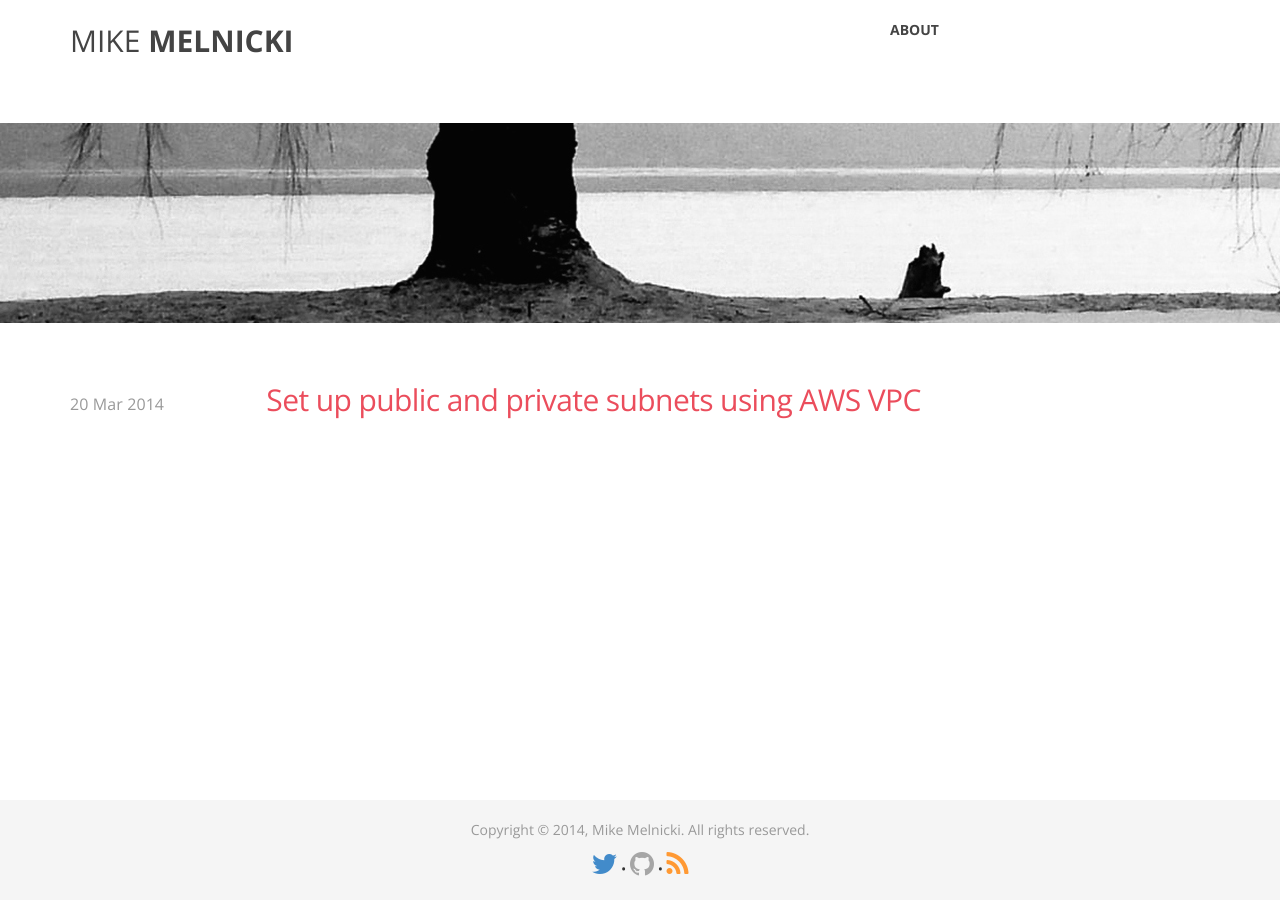
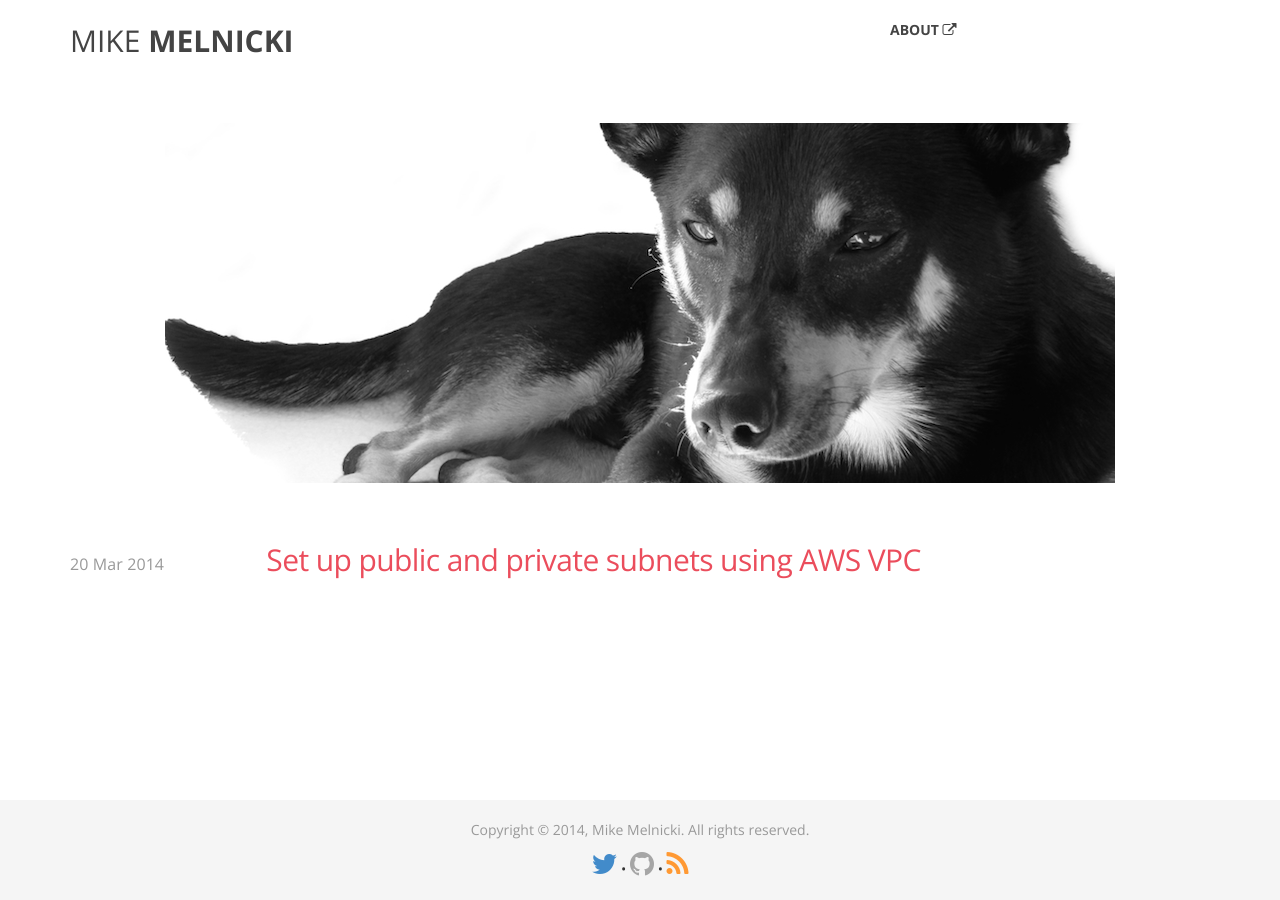
Before and after one commit to melnicki/melnicki.github.io, a Jekyll site: the page built from index.html, in a window 1280 px wide. Built offline with Jekyll 4.4.1, drawn with Linux system fonts in a browser that asks for light colours; nearby versions of some CDN libraries; Markdown is read by kramdown in place of the engine named in the settings; comment, search, counter and statistics services are not loaded.

Commit message:
Removed the about page and added a better hero image

```diff
--- a/_layouts/base.html
+++ b/_layouts/base.html
@@ -53,9 +53,9 @@
               <a class="nav" href="/">MIKE <b>MELNICKI</b></a>
             </div>
 
-            <div class="col-xs-1 nav-head">
+            <div class="col-xs-2 nav-head">
               <ul class="menu">
-                <li><a class="nav" href="/about/">About</a></li>
+                <li><a class="nav" href="http://www.crunchbase.com/person/mike-melnicki" target="_blank">About <i class="fa fa-external-link"></i></a></li>
               </ul>
             </div>
           </div>
--- a/css/styles.css
+++ b/css/styles.css
@@ -146,8 +146,6 @@ a.github:active {
 
 .hero {
   margin-bottom: 60px;
-  background-image: url('../images/31H.jpg');
-  height: 200px;
 }
 
 /* Sidebar modules for boxing content */
--- a/index.html
+++ b/index.html
@@ -1,8 +1,12 @@
 ---
 layout: base
 ---
-<div class="hero"></div>
 <div class="container">
+  <div class="row">
+    <div class="col-xs-12 ">
+      <img src="/images/bza.jpg" class="img-responsive center-block hero" alt="The Bear">
+    </div>
+  </div>
 
   <section class="index blog-main">
     {% for post in site.posts %}
```
Also changed, not shown: about.html (deleted, +0 -17 lines), images/bza.jpg (added).
